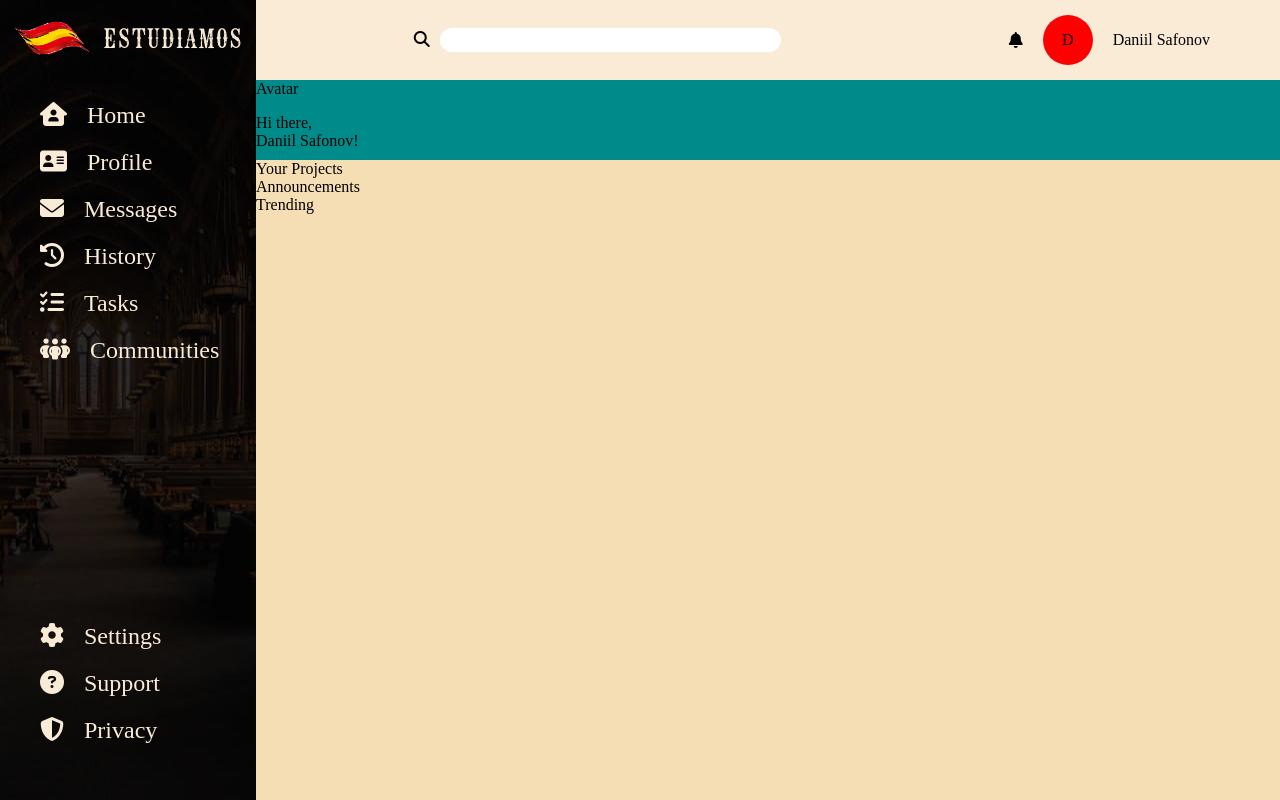
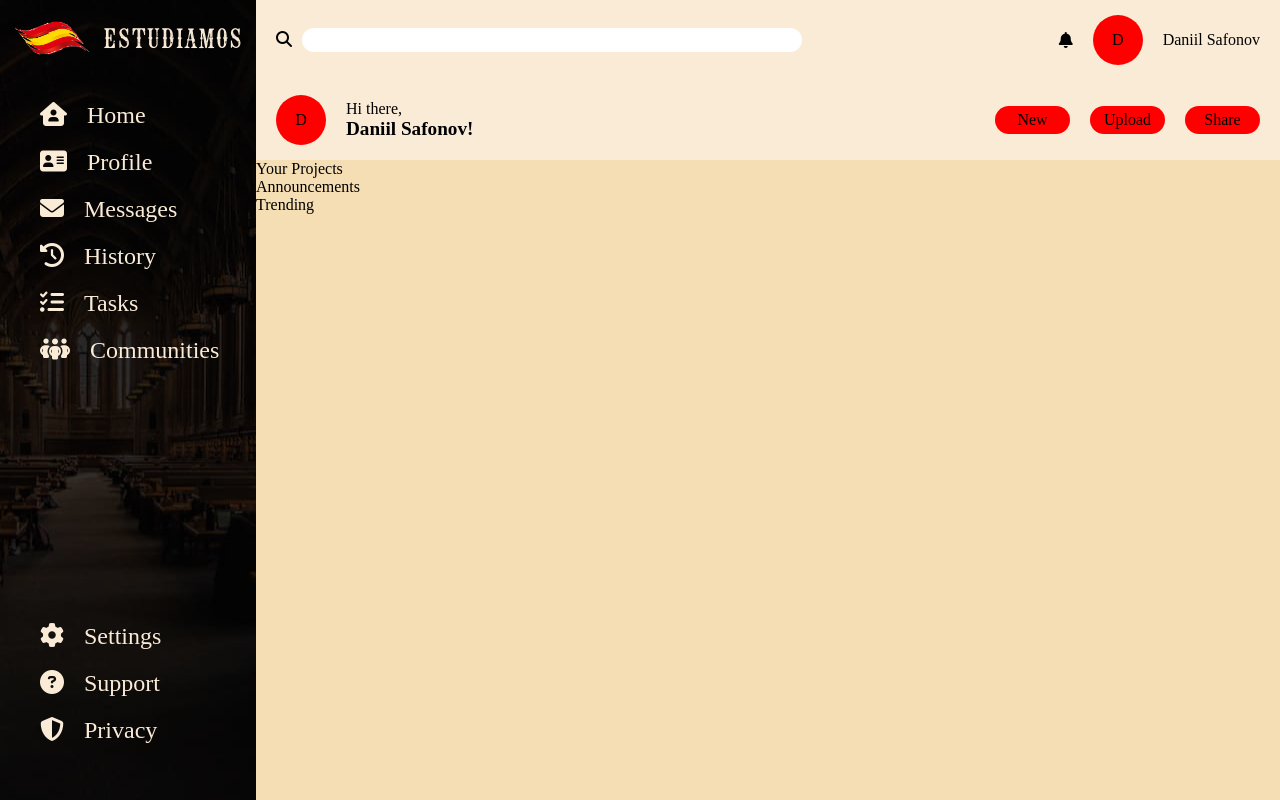
Before and after one commit to danielSafonyan/odin-admin-dashboard, a plain HTML site: page index.html in a window 1280 px wide. Drawn offline with Linux system fonts and the light colour scheme.

Commit message:
Add top & middle bars

```diff
--- a/index.html
+++ b/index.html
@@ -47,9 +47,7 @@
         </div>
     </div>
     <div class="middlebar">
-        <div class="greeting">
-            <div class="avatar">Avatar</div><p>Hi there,<br>Daniil Safonov!</p>
-        </div>
+        <div class="avatar">D</div><p class="greeting">Hi there,<br><span class="username">Daniil Safonov!</span></p>
         <div class="buttons">
             <ul>
                 <li>New</li>
--- a/style.css
+++ b/style.css
@@ -85,18 +85,22 @@ body {
 .topbar {
     grid-area: topbar;
     background-color: antiquewhite;
-    display: grid;
-    grid: 1fr /  2fr 1fr;
-    justify-content: center;
+    display: flex;
     align-items: center;
+}
+
+.search  {
+    width: 100%;
 }
 
 .search form {
     width: 100%;
     display: flex;
-    justify-content: center;
+    /* justify-content: center; */
     align-items: center;
     gap: 10px;
+    position: relative;
+    left: 20px;
 }
 
 .search input {
@@ -112,6 +116,8 @@ body {
     justify-content: center;
     align-items: center;
     gap: 20px;
+    position: absolute;
+    right: 20px;
 }
 
 .profile .avatar {
@@ -127,7 +133,51 @@ body {
 
 .middlebar {
     grid-area: middlebar;
-    background-color: darkcyan;
+    background-color: antiquewhite;
+    display: flex;
+    align-items: center;
+}
+
+.middlebar .avatar {
+    display: inline-block;
+    height: 50px;
+    width: 50px;
+    border-radius: 50%;
+    background-color: red;
+    display: flex;
+    justify-content: center;
+    align-items: center;
+    margin-left: 20px;
+}
+
+.middlebar .username {
+    font-size: 1.2rem;
+    font-weight: 700;
+}
+
+.middlebar .greeting {
+    margin-left: 20px;
+}
+
+.middlebar .buttons {
+position: absolute;
+right: 20px;
+}
+
+.middlebar .buttons ul {
+    display: flex;
+    gap: 20px;
+
+}
+
+.middlebar .buttons ul li{
+    list-style-type: none;
+    padding: 5px 5px;
+    width: 65px;
+    background-color: red;
+    border-radius: 55px;
+    text-align: center;
+    cursor: pointer;
 }
 
 .main {
```
